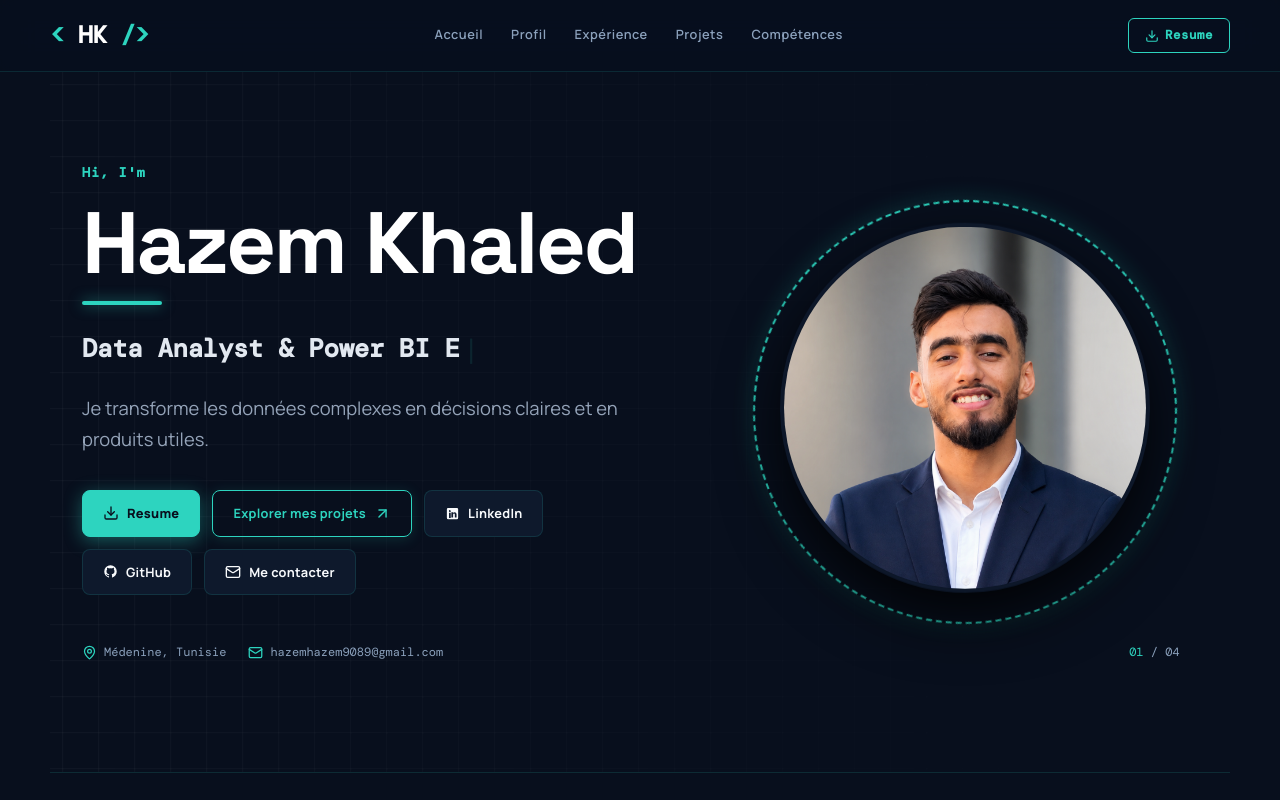
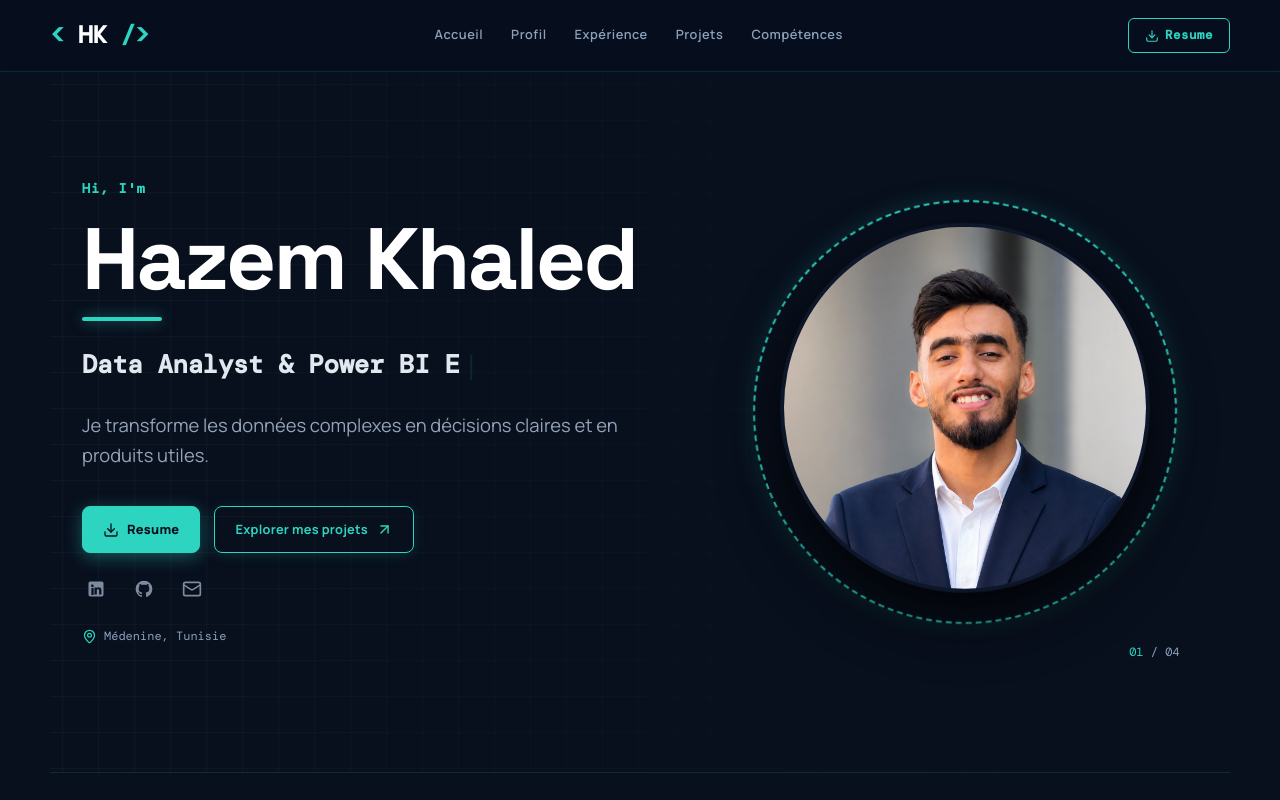
Before and after one commit to hazem897/Potfolio, a React (Vite) app: page / in a window 1280 px wide. Shown: the top 800 px of the page. Built offline with nearby package versions, Linux system fonts and the light colour scheme.

Commit message:
Replace text buttons with minimalist social icon links matching reference image

```diff
--- a/src/assets/styles/style.css
+++ b/src/assets/styles/style.css
@@ -312,8 +312,34 @@ em {
 .hero-actions {
   display: flex;
   flex-wrap: wrap;
-  gap: 12px;
-  margin-bottom: 48px;
+  align-items: center;
+  gap: 14px;
+  margin-bottom: 22px;
+}
+
+/* Minimalist Social Icons Row (Image 4 reference) */
+.hero-social-links {
+  display: flex;
+  align-items: center;
+  gap: 20px;
+  margin-bottom: 24px;
+}
+
+.hero-social-icon {
+  display: inline-flex;
+  align-items: center;
+  justify-content: center;
+  color: #7d8ba1;
+  text-decoration: none;
+  transition: all 0.22s cubic-bezier(0.16, 1, 0.3, 1);
+  padding: 4px;
+  border-radius: 6px;
+}
+
+.hero-social-icon:hover {
+  color: #2dd4bf;
+  transform: translateY(-3px) scale(1.18);
+  filter: drop-shadow(0 0 10px rgba(45, 212, 191, 0.6));
 }
 
 /* =========================================
--- a/src/components/Hero.jsx
+++ b/src/components/Hero.jsx
@@ -1,17 +1,17 @@
 import { useState, useEffect } from 'react';
 import { ArrowUpRight, Download, Mail, MapPin } from 'lucide-react';
 
-function LinkedInIcon() {
+function LinkedInIcon({ size = 20 }) {
   return (
-    <svg width="15" height="15" viewBox="0 0 24 24" fill="currentColor" aria-hidden="true">
-      <path d="M19 3a2 2 0 0 1 2 2v14a2 2 0 0 1-2 2H5a2 2 0 0 1-2-2V5a2 2 0 0 1 2-2h14m-.5 15.5v-5.3a3.26 3.26 0 0 0-3.26-3.26c-.85 0-1.84.52-2.28 1.3v-1.11h-2.79v8.37h2.79v-4.93c0-.77.62-1.4 1.39-1.4a1.4 1.4 0 0 1 1.4 1.4v4.93h2.75M6.46 10.9v8.37H9.2V10.9H6.46M7.83 6.45a1.65 1.65 0 0 0-1.66 1.65 1.65 1.65 0 0 0 1.66 1.65 1.66 1.66 0 0 0 1.66-1.65Z" />
+    <svg width={size} height={size} viewBox="0 0 24 24" fill="currentColor" aria-hidden="true">
+      <path d="M19 3a2 2 0 0 1 2 2v14a2 2 0 0 1-2 2H5a2 2 0 0 1-2-2V5a2 2 0 0 1 2-2h14m-.5 15.5v-5.3a3.26 3.26 0 0 0-3.26-3.26c-.85 0-1.84.52-2.28 1.3v-1.11h-2.79v8.37h2.79v-4.93c0-.77.62-1.4 1.39-1.4a1.4 1.4 0 0 1 1.4 1.4v4.93h2.75M6.46 10.9v8.37H9.2V10.9H6.46M7.83 6.45a1.65 1.65 0 0 0-1.66 1.65 1.65 1.65 0 0 0 1.66 1.65 1.66 1.65 0 0 0 1.66-1.65Z" />
     </svg>
   );
 }
 
-function GitHubIcon() {
+function GitHubIcon({ size = 20 }) {
   return (
-    <svg width="15" height="15" viewBox="0 0 24 24" fill="currentColor" aria-hidden="true">
+    <svg width={size} height={size} viewBox="0 0 24 24" fill="currentColor" aria-hidden="true">
       <path d="M12 2A10 10 0 0 0 2 12c0 4.42 2.87 8.17 6.84 9.5.5.08.66-.23.66-.5v-1.69c-2.77.6-3.36-1.34-3.36-1.34-.46-1.16-1.11-1.47-1.11-1.47-.91-.62.07-.6.07-.6 1 .07 1.53 1.03 1.53 1.03.87 1.52 2.34 1.07 2.91.83.1-.65.35-1.09.63-1.34-2.22-.25-4.55-1.11-4.55-4.92 0-1.11.38-2 1.03-2.71-.1-.25-.45-1.29.1-2.64 0 0 .84-.27 2.75 1.02.79-.22 1.65-.33 2.5-.33.85 0 1.71.11 2.5.33 1.91-1.29 2.75-1.02 2.75-1.02.55 1.35.2 2.39.1 2.64.65.71 1.03 1.6 1.03 2.71 0 3.82-2.34 4.66-4.57 4.91.36.31.69.92.69 1.85V21c0 .27.16.59.67.5C19.14 20.16 22 16.42 22 12A10 10 0 0 0 12 2Z" />
     </svg>
   );
@@ -100,38 +100,45 @@ export default function Hero() {
           <a className="button button-primary" href="#projets">
             Explorer mes projets <ArrowUpRight size={17} />
           </a>
+        </div>
 
+        {/* Minimalist social icon links (like image 4) */}
+        <div className="hero-social-links" aria-label="Réseaux sociaux et contact">
           <a
-            className="button button-quiet hero-social-btn"
+            className="hero-social-icon"
             href="https://www.linkedin.com/in/hazem-khaled-data/"
             target="_blank"
             rel="noreferrer"
-            aria-label="Consulter mon profil LinkedIn"
+            aria-label="LinkedIn"
+            title="LinkedIn"
           >
-            <LinkedInIcon /> LinkedIn
+            <LinkedInIcon size={20} />
           </a>
 
           <a
-            className="button button-quiet hero-social-btn"
+            className="hero-social-icon"
             href="https://github.com/hazem897"
             target="_blank"
             rel="noreferrer"
-            aria-label="Consulter mon profil GitHub"
+            aria-label="GitHub"
+            title="GitHub"
           >
-            <GitHubIcon /> GitHub
+            <GitHubIcon size={20} />
           </a>
 
-          <a className="button button-quiet" href="mailto:hazemhazem9089@gmail.com">
-            <Mail size={16} /> Me contacter
+          <a
+            className="hero-social-icon"
+            href="mailto:hazemhazem9089@gmail.com"
+            aria-label="Email : hazemhazem9089@gmail.com"
+            title="hazemhazem9089@gmail.com"
+          >
+            <Mail size={20} />
           </a>
         </div>
 
         <div className="contact-row">
           <span>
             <MapPin size={15} /> Médenine, Tunisie
-          </span>
-          <span>
-            <Mail size={15} /> hazemhazem9089@gmail.com
           </span>
         </div>
       </div>
```
